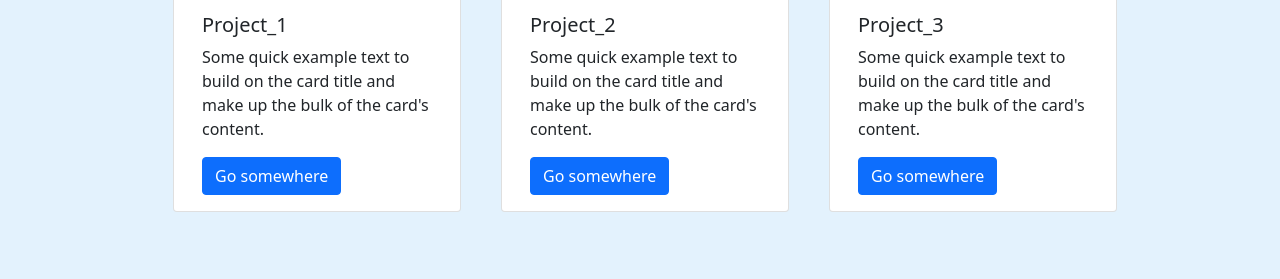
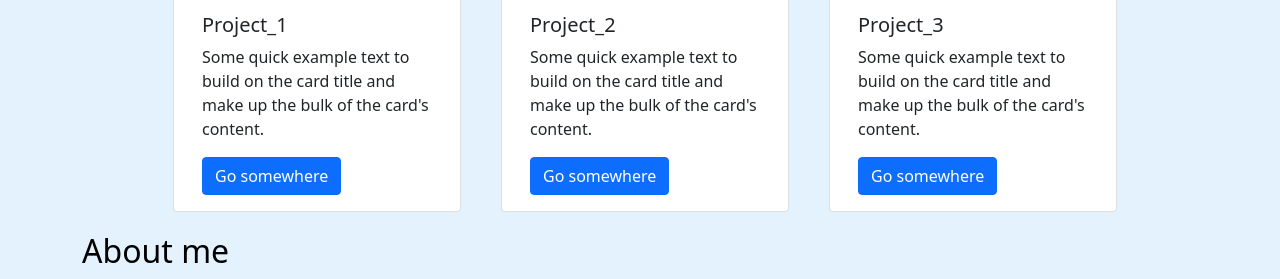
Before and after one commit to aedward8/project-portfolio, a plain HTML site: page index.html in a window 1280 px wide. Shown: the part 592-871 px from the top of the page. Before the commit the page ends 824 px from the top, so only its background shows below. Drawn offline with nearby package versions, Linux system fonts and the light colour scheme.

Commit message:
add about me section with override classes

```diff
--- a/index.html
+++ b/index.html
@@ -85,6 +85,7 @@
         </div>
     </div>
     <div class="about-me override">
+      <h2>About me</h2>
 
     </div>
 </div>
--- a/style.css
+++ b/style.css
@@ -9,9 +9,6 @@
     left: 11%;
 }
 
-.right {
-
-}
 
 nav{
    background-color: #e3f2fd;
@@ -47,10 +44,11 @@
     left: 11%;
 }
 
+/*override css class*/
 .override{
-
+    color: red;
 }
 
 .override{
-
+    color:black;
 }
```
